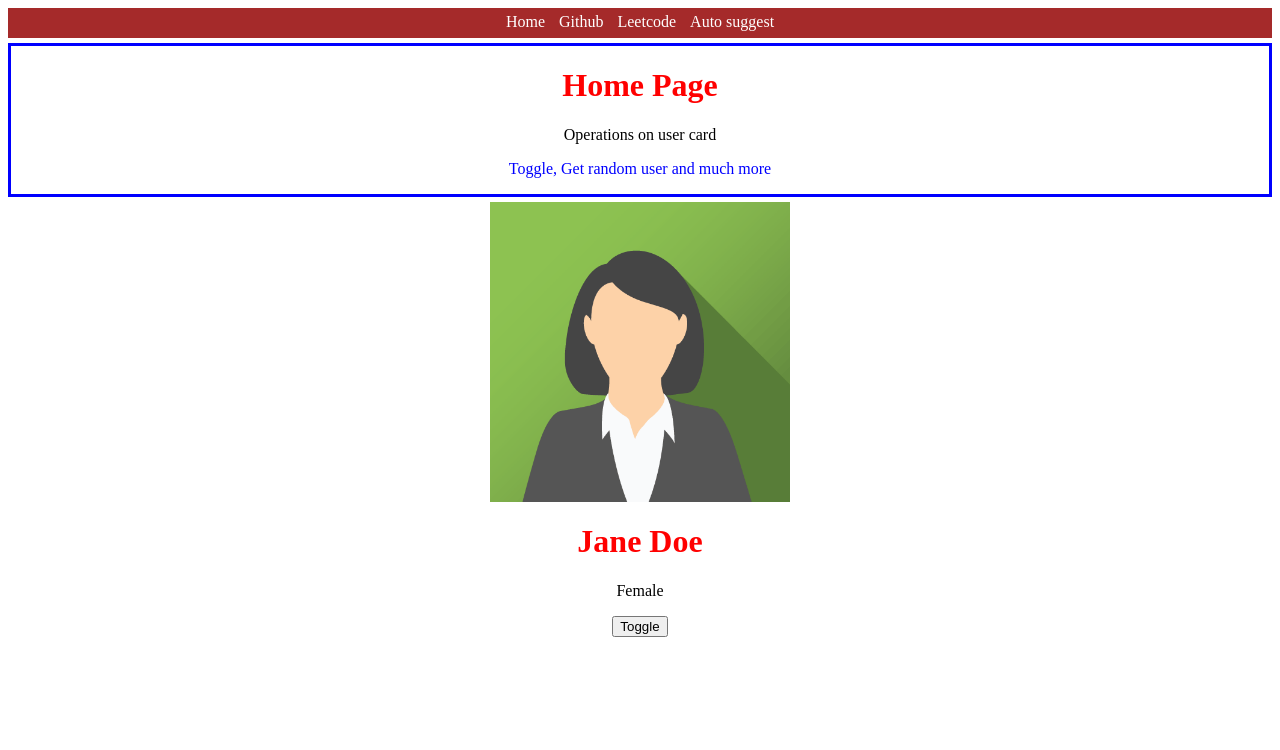
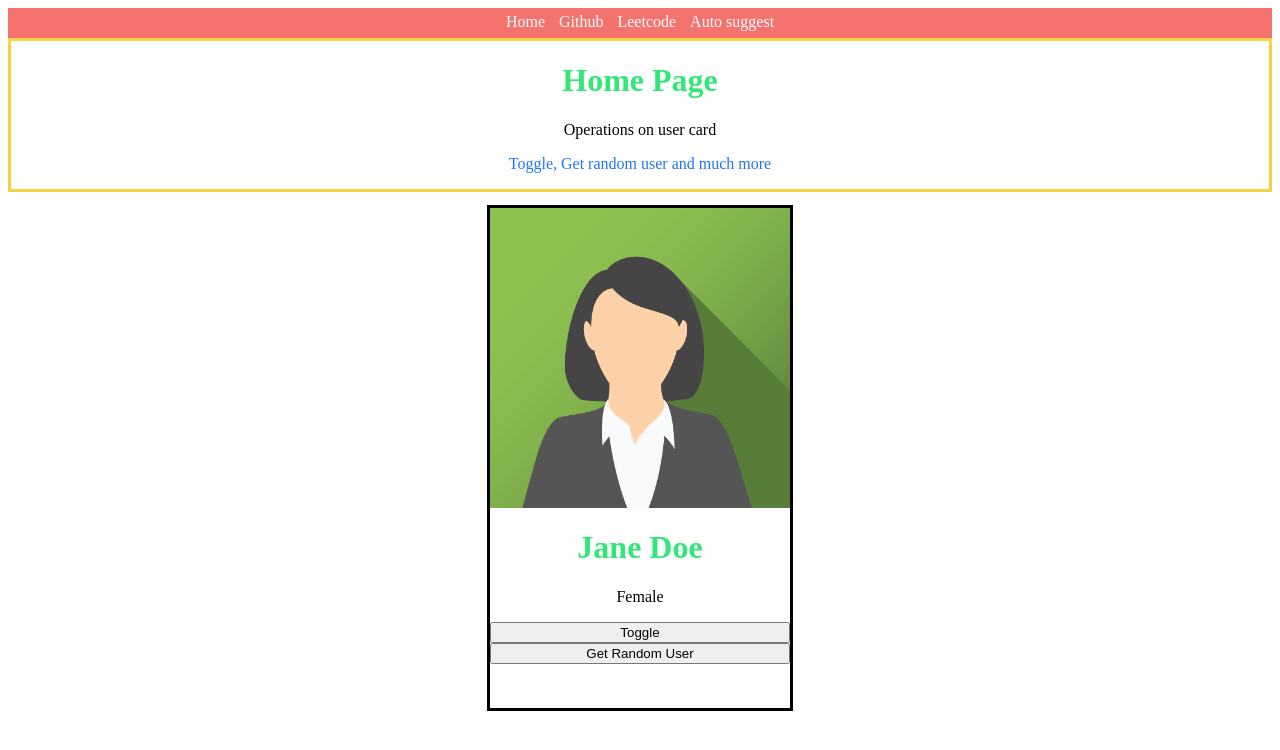
Before and after one commit to ayytanuappa/autosuggest, a website: page frontend/index.html in a window 1280 px wide. Drawn offline with Linux system fonts and the light colour scheme.

Commit message:
changed the user

```diff
--- a/frontend/index.css
+++ b/frontend/index.css
@@ -1,50 +1,44 @@
-h1 {
-  color: red;
+h1{
+    color: #32e777;
+
+}
+/*property: value*/
+#home-intro{
+    text-align: center;
+    border: 3px solid #f3d541;
+
+}
+#home-intro:hover{
+    background-color: #ffe398;
 }
 
-/* property : value */
-
-
-#home-intro{
-  text-align: center;
-  border: 3px solid blue;
-
-}
-
-#home-intro:hover{
-  background-color: burlywood;
-}
 
 #p2{
-  color: blue;
+    color: #2574f3;
 }
-
-#nav{
-  text-align: center;
-  background-color: brown;
-  height: 25px;
-  padding-top: 5px;
-  margin-bottom: 5px;
+#nav {
+    text-align: center;
+    background-color: #f5736f;
+    height: 25px;
+    padding-top: 5px;
 }
-
 #nav a{
-  margin: 0px 5px;
-  text-decoration: none;
-  color: white;
+    margin:0px 5px;
+    text-decoration: none;
+    color:white;
 }
-
 #card{
-  align-items: center;
-  margin-top: 5px;
+    display: flex;
+    flex-direction: column;
+    align-items: center;
+    justify-content: center;
+    text-align: center;
+    margin: 3px auto;
 }
-
 #card-img{
-  width: 300px;
-  height: 300px;
-  align-items: center;
-  margin: 0px auto;
+    display: flex;
+    justify-content: center;
 }
-
 img{
   width: 300px;
   height: 300px;
@@ -52,4 +46,10 @@
 
 #action{
   text-align: center;
+  border: 3px solid black;
+  margin : 10px;
+  height: 500px;
 }
+button{
+    width:100%;
+}
--- a/frontend/index.html
+++ b/frontend/index.html
@@ -9,7 +9,7 @@
 <body>
 
   <div id="nav">
-    <a href="Home"> Home </a>
+    <a href="./index.html"> Home </a>
     <a href="https://github.com" target="_blank"> Github </a>
     <a href="https://leetcode.com"> Leetcode </a>
     <a href="./pages/autosuggest.html"> Auto suggest </a>
@@ -21,14 +21,14 @@
   </div>
 
   <div id="card">
-    <div id="card-img">
+    <div id="action">
+      <div id="card-img">
       <img id="img" src="./images/jane.png" alt="no img found">
-    </div>
-
-    <div id="action">
+      </div>
       <h1 id="card-name"> Jane Doe </h1>
       <p id="card-gender"> Female </p>
       <button onclick="toggle()" id="card-toggle"> Toggle </button>
+      <button onclick="getRandomUser()" id="card-random"> Get Random User </button>
     </div>
     </div>
   <script src="index.js"></script>
--- a/frontend/index.js
+++ b/frontend/index.js
@@ -1,25 +1,43 @@
 const users = [
   {
-    "name" :"Jane Doe",
+    "name" : "Jane Doe",
     "gender" : "Female",
-    "image" : "../images/jane.png"
+    "image" : "./images/jane.png"
   },
   {
-    "name" :"John Doe",
+    "name" : "John Doe",
     "gender" : "Male",
-    "image" : "../images/john.png"
-  },
-]
+    "image" : "./images/john.png"
+  }
+];
 let curUserId = 0;
 function toggle(){
+  console.log("frontend")
   if(curUserId == 0)
-    curUserId=1;
+    curUserId = 1;
   else
-    curUserId=0;
+    curUserId = 0;
   // image
-  document.getElementById("img").src=users[curUserId].image;
+  document.getElementById("img").src = users[curUserId].image;
   // name
-  document.getElementById("card-name").innerText=users[curUserId].name;
+  document.getElementById("card-name").innerText = users[curUserId].name;
+  // gender
+  document.getElementById("card-gender").innerText = users[curUserId].gender;
 }
-
-console.log("Hello from JS");
+function getRandomUser(){
+    fetch("https://randomuser.me/api/")
+        .then(response => {
+            return response.json();
+        })
+        .then(function(parsedData){
+            // console.log(parsedData);
+            let gender= parsedData.results[0].gender;
+            let first= parsedData.results[0].name.first;
+            let last= parsedData.results[0].name.last;
+            let name= first + " " + last;
+            let imageUrl= parsedData.results[0].picture.large;
+            document.getElementById("img").src = imageUrl;
+            document.getElementById("card-name").innerText = name;
+            document.getElementById("card-gender").innerText = gender;
+        });
+}
```
